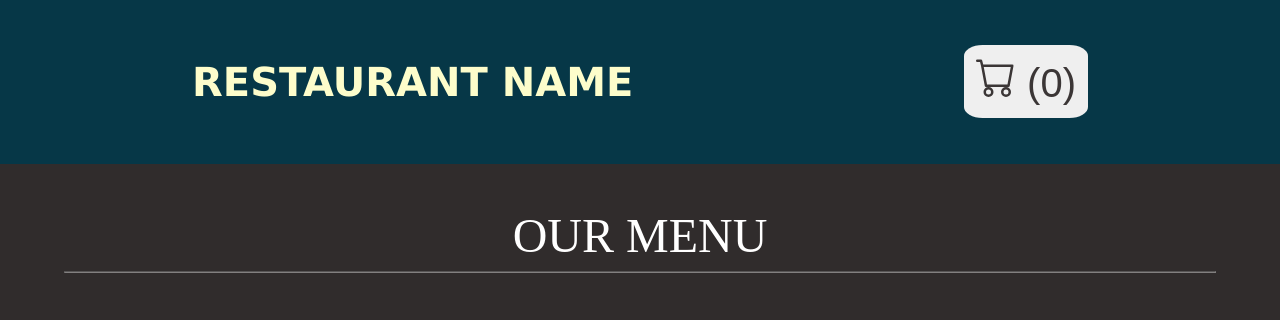
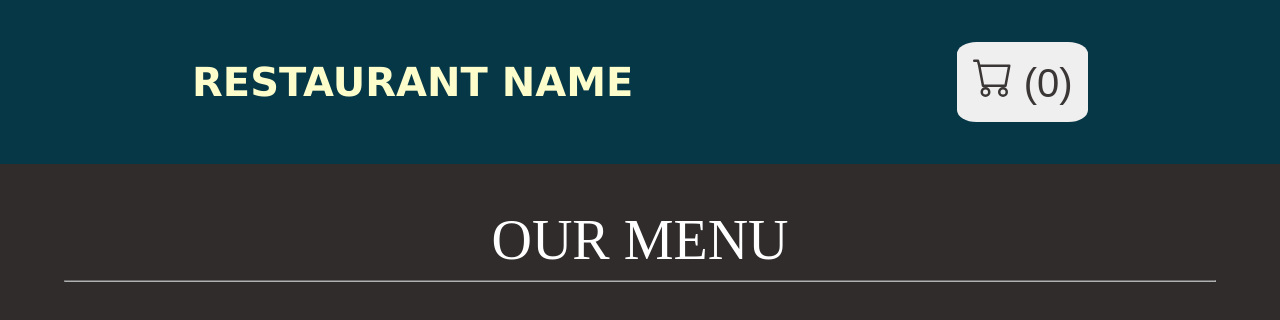
Before and after one commit to jjiunnbeh/Food-Order-App, a React (Vite) app in the folder client/: page / in a window 1280 px wide. Shown: the top 320 px of the page. Built offline with nearby package versions, Linux system fonts and the light colour scheme.

Commit message:
edit styling

```diff
--- a/client/src/App.jsx
+++ b/client/src/App.jsx
@@ -8,8 +8,8 @@ function App() {
   return (
     <>
       <Header />
-      <div style={{ color: 'white' , fontSize: '3rem', textAlign: 'center'}}>OUR MENU</div>
-      <hr style={{marginLeft: '5%', marginRight:' 5%', opacity: 0.5, borderColor: 'lightgray'}}/>
+      <div style={{ color: 'white' , fontSize: '3.5rem', textAlign: 'center'}}>OUR MENU</div>
+      <hr style={{marginLeft: '5%', marginRight:' 5%', opacity: 0.8, borderColor: 'lightgray'}}/>
     </>
   )
 }
--- a/client/src/index.css
+++ b/client/src/index.css
@@ -21,7 +21,7 @@ header {
 
 #cart-icon
 {
-  padding: 10px;
+  padding: 1.5%;
   font-size: 2.5rem;
   border-radius: 15%;
   color: rgb(59, 54, 54);
```
